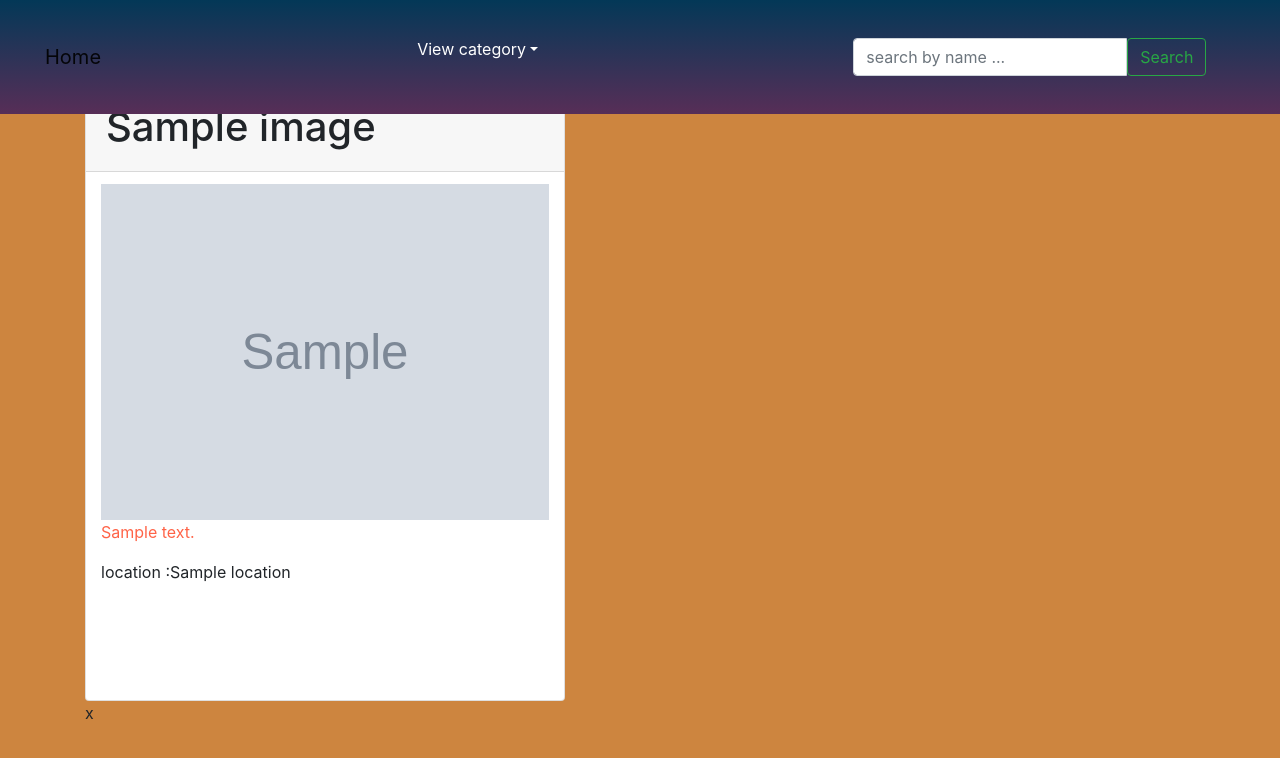
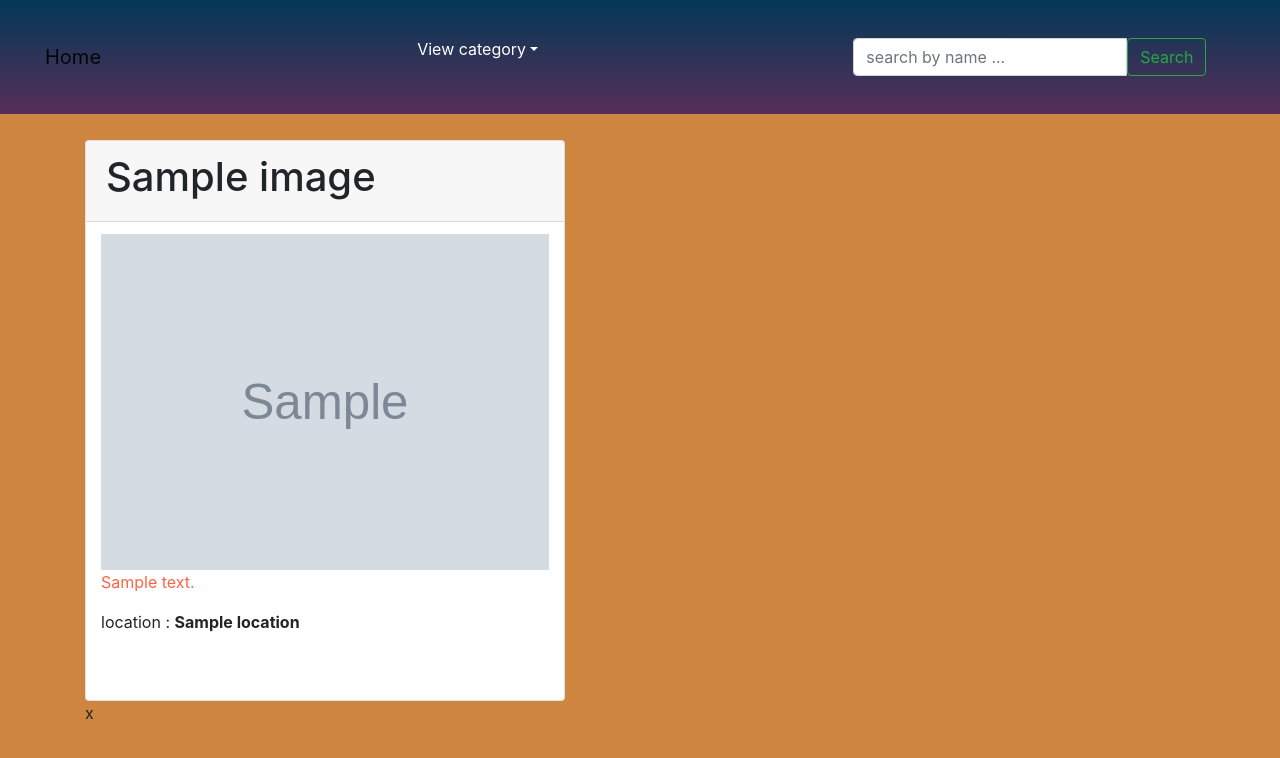
Before and after one commit to koyoo-maxwel/gallary, a Django app: template gallary/templates/all-gallary/location.html in a window 1280 px wide. Shown: the top 758 px of the page. Run offline with Django 3.2, Linux system fonts and the light colour scheme; tables that the repository leaves empty hold one stand-in row (values such as "Sample post"); the template is opened without the code that fills it: values that come from a table or form of the project are taken from there, most other values are stand-ins (such as "Sample title", 1, 10 or a date in 2020); grey boxes marked "Sample" are stand-in pictures; some libraries are stand-ins or nearby versions; some web fonts are replaced.

Commit message:
change the appearenc

```diff
--- a/gallary/templates/all-gallary/location.html
+++ b/gallary/templates/all-gallary/location.html
@@ -4,8 +4,8 @@
 
 {% for gallary_item in gallary %}
 
-<div class="container">
-<div class="card" style="max-width: 30em; padding-bottom: 100px; padding-top: -115px; margin-top: 90px">
+<div class="container" style="padding-top: 40px">
+<div class="card" style="max-width: 30em; padding-bottom: 50px;  margin-top: 100px">
 
         <div class="card-header">
             <h1>{{gallary_item.name }}</h1>
@@ -16,7 +16,7 @@
           <a href='/image/{{image.id}}/' id='image.id'></a>
           <img style="width: 100%" src="{{gallary_item.image.url}}" alt=""></a>
           <p class="card-text" style="color:tomato">{{gallary_item.description }}</p>
-          <p> location :{{gallary_item.location }}</p>
+          <p> location : <strong>{{gallary_item.location }}</strong></p>
 
         </div>
       </div>
```
